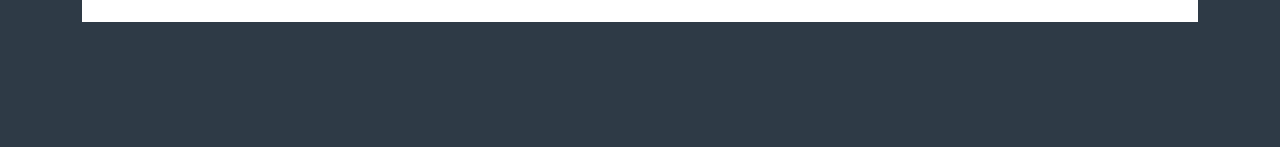
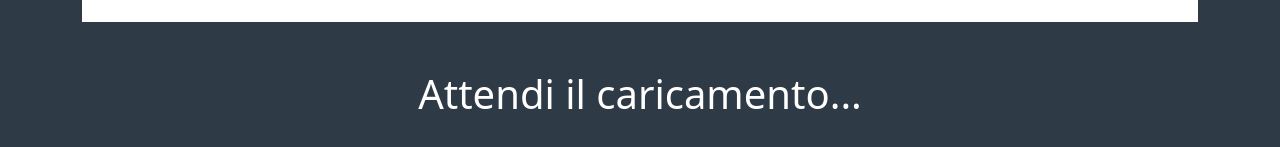
Before and after one commit to Danielateresa/vite-breaking-bad, a Vue app: page / in a window 1280 px wide. Shown: the part 207-354 px from the top of the page. Built offline with nearby package versions, Linux system fonts and the light colour scheme; no server answers.

Commit message:
Fixed AppLoader

```diff
--- a/src/App.vue
+++ b/src/App.vue
@@ -28,6 +28,7 @@ export default {
         console.log(resp);
 
         this.store.characters = resp.data;
+        this.store.loading = false;
         console.log(this.store.characters);
       })
         .catch(err => {
--- a/src/components/AppLoader.vue
+++ b/src/components/AppLoader.vue
@@ -13,7 +13,7 @@ export default {
 }
 
 <template>
-    <div class="container text-center mt-5" v-show="store.characters == 0">
+    <div class="container text-center mt-5" v-show="!store.characters">
         <h1>Attendi il caricamento...</h1>
     </div>
 </template>
--- a/src/store.js
+++ b/src/store.js
@@ -6,5 +6,6 @@ export const store = reactive({
     API_URL: ' https://www.breakingbadapi.com/api/characters',
     error: null,
     characters: null,
+    loading: true,
     selected: '',
 })
```
